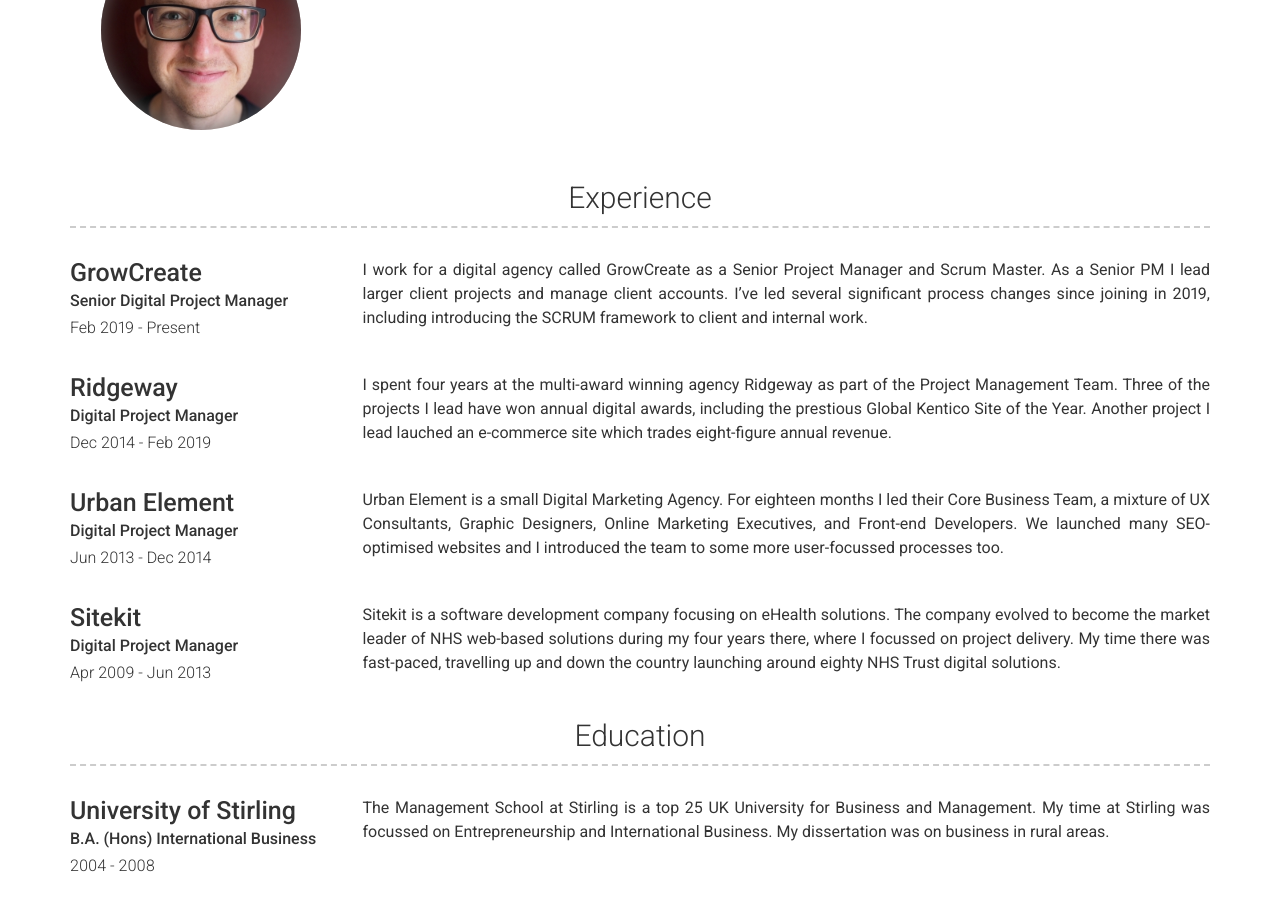
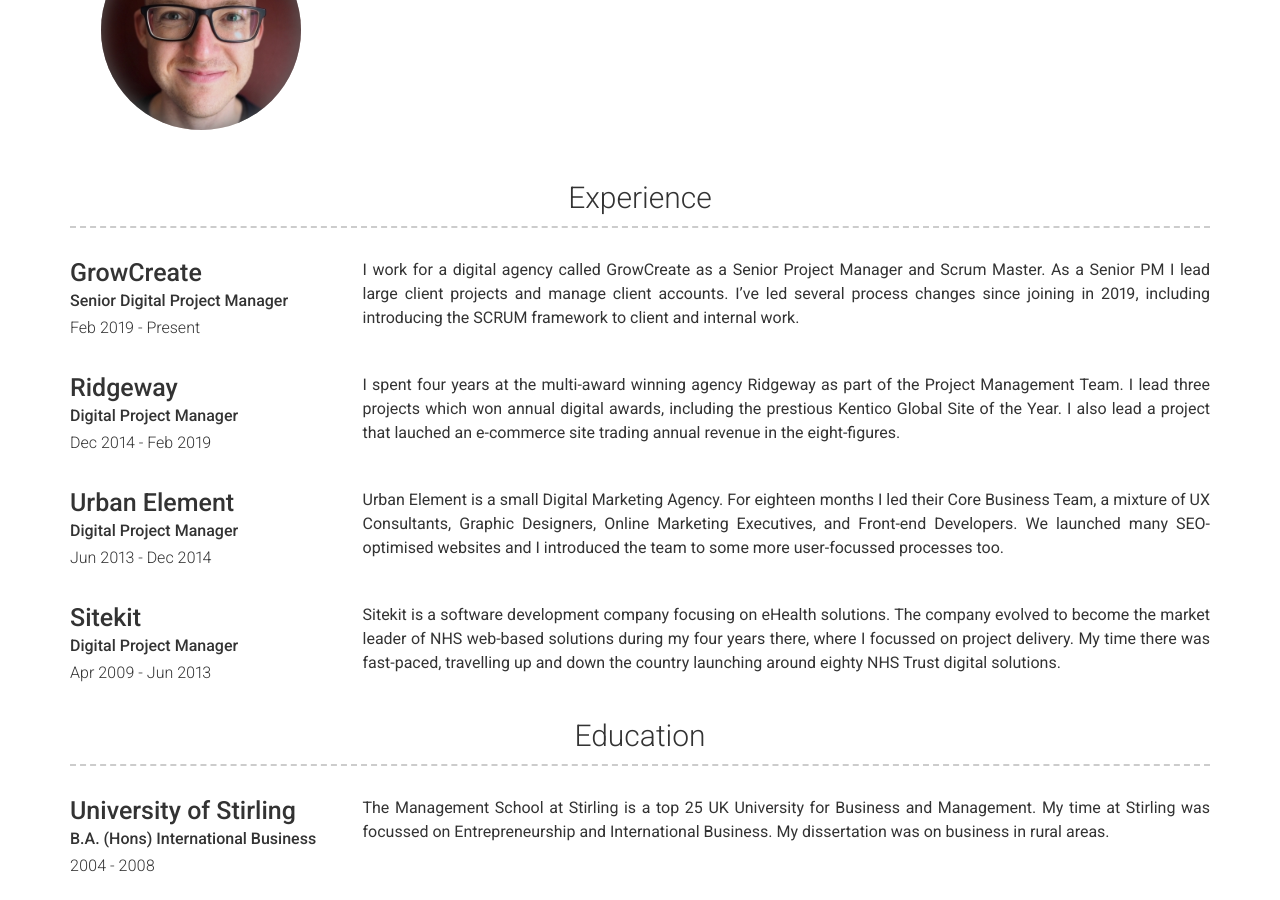
Before and after one commit to csgdavidson/Charlie-Davidson2, a Jekyll site: the page built from index.md, in a window 1280 px wide and 900 px high, scrolled down 349 px. Built offline with Jekyll 4.4.1, drawn with Linux system fonts in a browser that asks for light colours; nearby versions of some CDN libraries.

Commit message:
Update experience.yml

```diff
--- a/_data/experience.yml
+++ b/_data/experience.yml
@@ -4,13 +4,13 @@
   job_title: Senior Digital Project Manager
   dates: Feb 2019 - Present
   description:
-    I work for a digital agency called GrowCreate as a Senior Project Manager and Scrum Master. As a Senior PM I lead larger client projects and manage client accounts. I've led several significant process changes since joining in 2019, including introducing the SCRUM framework to client and internal work.
+    I work for a digital agency called GrowCreate as a Senior Project Manager and Scrum Master. As a Senior PM I lead large client projects and manage client accounts. I've led several process changes since joining in 2019, including introducing the SCRUM framework to client and internal work.
 
 - company: Ridgeway
   job_title: Digital Project Manager
   dates: Dec 2014 - Feb 2019
   description:
-    I spent four years at the multi-award winning agency Ridgeway as part of the Project Management Team. Three of the projects I lead have won annual digital awards, including the prestious Global Kentico Site of the Year. Another project I lead lauched an e-commerce site which trades eight-figure annual revenue.
+    I spent four years at the multi-award winning agency Ridgeway as part of the Project Management Team. I lead three projects which won annual digital awards, including the prestious Kentico Global Site of the Year. I also lead a project that lauched an e-commerce site trading annual revenue in the eight-figures.
 
 - company: Urban Element
   job_title: Digital Project Manager
```
